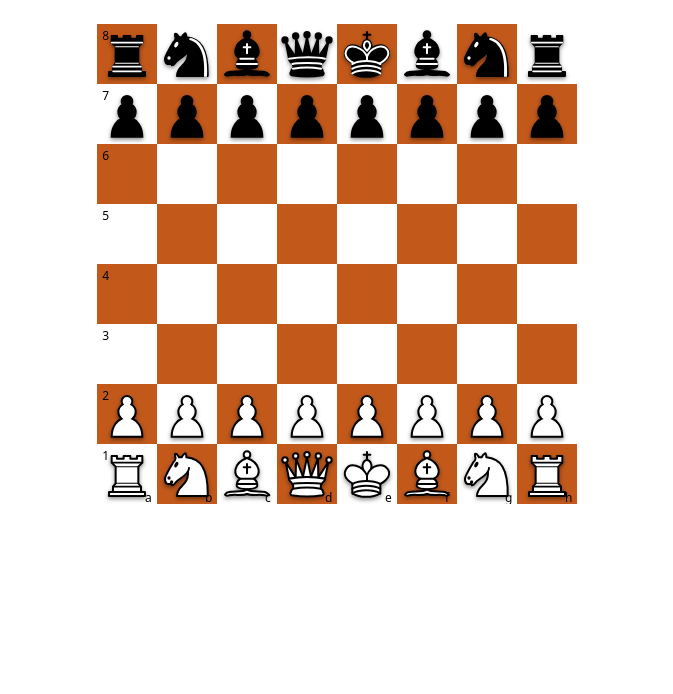
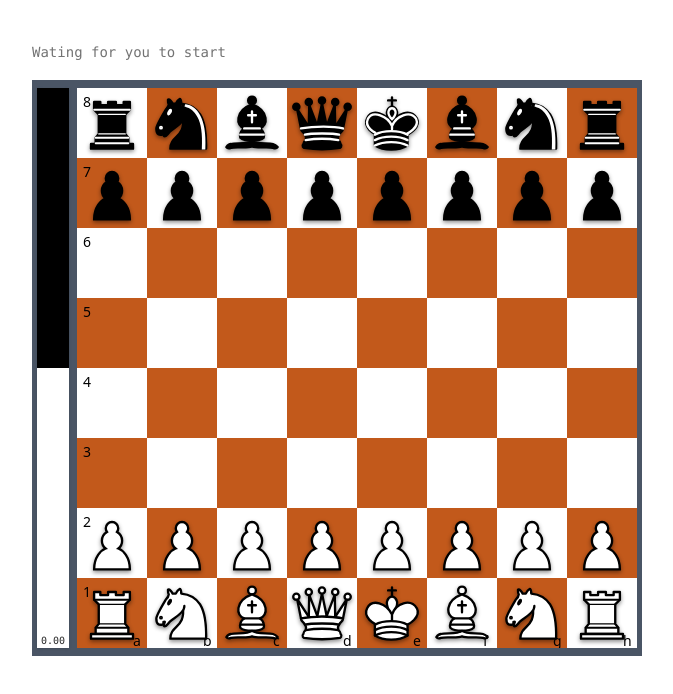
Before and after one commit to EmmanuelAbebe/chessapp, a Next.js app: page / in a window 1280 px wide. Shown: the top 694 px of the page, without its empty margins (303-976 px from the left). Built offline with nearby package versions, Linux system fonts and the light colour scheme.

Commit message:
progress on board component

```diff
--- a/app/Board/Board.tsx
+++ b/app/Board/Board.tsx
@@ -1,6 +1,6 @@
 "use client";
 
-import { useState, useRef, useEffect } from "react";
+import { useState, useRef, useEffect, useMemo } from "react";
 import {
   fenToBoard,
   pieceColor,
@@ -15,6 +15,8 @@ import {
   Piece,
   Square,
   Board as BoardType,
+  files,
+  ranks,
 } from "./types";
 import {
   generatePseudoMoves,
@@ -25,6 +27,9 @@ import {
 } from "./pseudoMoves";
 import { parseUciMove } from "./uci";
 import { useStockfishEngine } from "../../hooks/useStockfishEngine";
+import { EvalBar } from "./EvalBar";
+import { moveToSimpleNotation } from "./simpleMoves";
+import MoveList from "./MoveList";
 
 function parseInitialState(fen: string): {
   board: BoardType;
@@ -60,22 +65,38 @@ function parseInitialState(fen: string): {
   return { board, sideToMove, castling, enPassant };
 }
 
+const squareToAlgebraic = (sq: Square): string => {
+  const file = String.fromCharCode("a".charCodeAt(0) + sq.col);
+  const rank = String(8 - sq.row);
+  return file + rank;
+};
+
+const moveToUci = (m: Move): string => {
+  let uci = squareToAlgebraic(m.from) + squareToAlgebraic(m.to);
+  if (m.promotion) {
+    uci += m.promotion.toLowerCase();
+  }
+  return uci;
+};
+
 export default function Board({ fen }: BoardProps) {
   const init = parseInitialState(fen);
-
   const [board, setBoard] = useState<BoardType>(init.board);
   const [sideToMove, setSideToMove] = useState<Color>(init.sideToMove);
   const [castling, setCastling] = useState<CastlingRights>(init.castling);
   const [enPassantTarget, setEnPassantTarget] = useState<Square | null>(
     init.enPassant
   );
-
   const [selectedSquare, setSelectedSquare] = useState<Square | null>(null);
   const [legalMoves, setLegalMoves] = useState<Move[]>([]);
   const [lastMove, setLastMove] = useState<Move | null>(null);
-
+  const [uciMoves, setUciMoves] = useState<string[]>([]);
+  const [simpleMoves, setSimpleMoves] = useState<string[]>([]);
   const boardRef = useRef<HTMLDivElement | null>(null);
-
+  const [engineColor] = useState<Color>("black");
+  const humanColor: Color = engineColor === "white" ? "black" : "white";
+  const isEngineTurnNow = sideToMove === engineColor;
+  const isHumanTurnNow = sideToMove === humanColor;
   const [dragState, setDragState] = useState<{
     from: Square;
     piece: string;
@@ -83,17 +104,101 @@ export default function Board({ fen }: BoardProps) {
     yPct: number;
   } | null>(null);
 
-  // Engine config: engine plays black
-  const ENGINE_PLAYS_BLACK = true as const;
-  const isEngineTurn = (color: Color) =>
-    ENGINE_PLAYS_BLACK ? color === "black" : color === "white";
-
   const {
     ready: engineReady,
     bestMove: engineBestMove,
+    evaluation: engineEvaluation,
     setFen: engineSetFen,
     goDepth: engineGoDepth,
   } = useStockfishEngine();
+
+  const positionFen = useMemo(
+    () => buildFenFromPosition(board, sideToMove, castling, enPassantTarget),
+    [board, sideToMove, castling, enPassantTarget]
+  );
+
+  // Reset when FEN prop changes
+  useEffect(() => {
+    const next = parseInitialState(fen);
+    setBoard(next.board);
+    setSideToMove(next.sideToMove);
+    setCastling(next.castling);
+    setEnPassantTarget(next.enPassant);
+    setSelectedSquare(null);
+    setLegalMoves([]);
+    setLastMove(null);
+    setUciMoves([]);
+    setSimpleMoves([]); // NEW
+  }, [fen]);
+
+  // Single engine search per position:
+  // - engine to move => mode "play" (we will use bestMove)
+  // - human to move  => mode "eval" (only eval bar)
+  useEffect(() => {
+    if (!engineReady) return;
+    engineSetFen(positionFen);
+    if (isEngineTurnNow) {
+      engineGoDepth(1, "play");
+    } else {
+      engineGoDepth(1, "eval");
+    }
+  }, [engineReady, positionFen, isEngineTurnNow, engineSetFen, engineGoDepth]);
+
+  const squaresFromBoard: Piece[] = board
+    .flatMap((row, r) =>
+      row.map((cell, c) =>
+        cell
+          ? {
+              id: `${r}-${c}`,
+              row: r,
+              col: c,
+              type: cell,
+            }
+          : null
+      )
+    )
+    .filter(Boolean) as Piece[];
+
+  const getSquareFromEvent = (e: React.MouseEvent): Square | null => {
+    if (!boardRef.current) return null;
+    const rect = boardRef.current.getBoundingClientRect();
+    const size = rect.width / 8;
+    const x = e.clientX - rect.left;
+    const y = e.clientY - rect.top;
+    const col = Math.floor(x / size);
+    const row = Math.floor(y / size);
+    if (!inBounds(row, col)) return null;
+    return { row, col };
+  };
+
+  const generateLegalMovesForSquare = (sq: Square): Move[] => {
+    const piece = board[sq.row][sq.col];
+    if (!piece || pieceColor(piece) !== sideToMove) return [];
+
+    const pseudo = generatePseudoMoves(
+      board,
+      sq,
+      sideToMove,
+      castling,
+      enPassantTarget
+    );
+
+    const enemy: Color = sideToMove === "white" ? "black" : "white";
+
+    return pseudo.filter((m) => {
+      if (m.castling) {
+        const row = sq.row;
+        const cols = m.castling === "king" ? [4, 5, 6] : [4, 3, 2];
+        for (const col of cols) {
+          if (squareAttackedBy(board, { row, col }, enemy)) {
+            return false;
+          }
+        }
+      }
+      const nb = makeMove(board, m);
+      return !kingInCheck(nb, sideToMove);
+    });
+  };
 
   const startDragFromPiece = (
     e: React.MouseEvent<HTMLDivElement>,
@@ -102,8 +207,8 @@ export default function Board({ fen }: BoardProps) {
     e.preventDefault();
     e.stopPropagation();
     if (!boardRef.current) return;
-
-    if (pieceColor(p.type) !== sideToMove) return;
+    if (!isHumanTurnNow) return;
+    if (pieceColor(p.type) !== humanColor) return;
 
     const rect = boardRef.current.getBoundingClientRect();
     const x = e.clientX - rect.left;
@@ -151,80 +256,13 @@ export default function Board({ fen }: BoardProps) {
     handleLeftClick(sq);
   };
 
-  useEffect(() => {
-    const next = parseInitialState(fen);
-    setBoard(next.board);
-    setSideToMove(next.sideToMove);
-    setCastling(next.castling);
-    setEnPassantTarget(next.enPassant);
-    setSelectedSquare(null);
-    setLegalMoves([]);
-    setLastMove(null);
-  }, [fen]);
+  const handleLeftClick = (sq: Square) => {
+    if (!isHumanTurnNow) return;
 
-  const squaresFromBoard: Piece[] = board
-    .flatMap((row, r) =>
-      row.map((cell, c) =>
-        cell
-          ? {
-              id: `${r}-${c}`,
-              row: r,
-              col: c,
-              type: cell,
-            }
-          : null
-      )
-    )
-    .filter(Boolean) as Piece[];
-
-  const getSquareFromEvent = (e: React.MouseEvent): Square | null => {
-    if (!boardRef.current) return null;
-    const rect = boardRef.current.getBoundingClientRect();
-    const size = rect.width / 8;
-    const x = e.clientX - rect.left;
-    const y = e.clientY - rect.top;
-    const col = Math.floor(x / size);
-    const row = Math.floor(y / size);
-    if (!inBounds(row, col)) return null;
-    return { row, col };
-  };
-
-  const generateLegalMovesForSquare = (sq: Square): Move[] => {
-    const piece = board[sq.row][sq.col];
-    if (!piece || pieceColor(piece) !== sideToMove) return [];
-
-    const pseudo = generatePseudoMoves(
-      board,
-      sq,
-      sideToMove,
-      castling,
-      enPassantTarget
-    );
-
-    const enemy: Color = sideToMove === "white" ? "black" : "white";
-
-    return pseudo.filter((m) => {
-      if (m.castling) {
-        const row = sq.row;
-        const cols = m.castling === "king" ? [4, 5, 6] : [4, 3, 2];
-
-        for (const col of cols) {
-          if (squareAttackedBy(board, { row, col }, enemy)) {
-            return false;
-          }
-        }
-      }
-
-      const nb = makeMove(board, m);
-      return !kingInCheck(nb, sideToMove);
-    });
-  };
-
-  const handleLeftClick = (sq: Square) => {
     const { row, col } = sq;
     const piece = board[row][col];
 
-    if (piece && pieceColor(piece) === sideToMove) {
+    if (piece && pieceColor(piece) === humanColor) {
       setSelectedSquare(sq);
       setLegalMoves(generateLegalMovesForSquare(sq));
       return;
@@ -241,6 +279,10 @@ export default function Board({ fen }: BoardProps) {
       const movingPiece = board[move.from.row][move.from.col];
       const newBoard = makeMove(board, move);
       setLastMove(move);
+
+      // record notations using board BEFORE the move
+      setUciMoves((prev) => [...prev, moveToUci(move)]);
+      setSimpleMoves((prev) => [...prev, moveToSimpleNotation(move, board)]);
 
       let nextEnPassant: Square | null = null;
       if (move.enPassant) {
@@ -290,32 +332,19 @@ export default function Board({ fen }: BoardProps) {
       setSideToMove(newSideToMove);
       setSelectedSquare(null);
       setLegalMoves([]);
-
-      if (engineReady && isEngineTurn(newSideToMove)) {
-        const fenForEngine = buildFenFromPosition(
-          newBoard,
-          newSideToMove,
-          nextCastling,
-          nextEnPassant
-        );
-        engineSetFen(fenForEngine);
-        engineGoDepth(12);
-      }
     }
   };
 
   const handleBoardClick = (e: React.MouseEvent) => {
     e.preventDefault();
     if (dragState) return;
+    if (!isHumanTurnNow) return;
     const sq = getSquareFromEvent(e);
     if (!sq) return;
     if (e.button === 0) {
       handleLeftClick(sq);
     }
   };
-
-  const files = ["a", "b", "c", "d", "e", "f", "g", "h"];
-  const ranks = ["1", "2", "3", "4", "5", "6", "7", "8"];
 
   const enemySide: Color = sideToMove === "white" ? "black" : "white";
   const kingSquare = findKing(board, sideToMove);
@@ -329,10 +358,8 @@ export default function Board({ fen }: BoardProps) {
     for (let c = 0; c < 8; c++) {
       const p = board[r][c];
       if (!p) continue;
-
       const pieceSide: Color = p === p.toUpperCase() ? "white" : "black";
       if (pieceSide !== sideToMove) continue;
-
       const sq: Square = { row: r, col: c };
       if (squareAttackedBy(board, sq, enemySide)) {
         attackedSquares.push(sq);
@@ -372,8 +399,8 @@ export default function Board({ fen }: BoardProps) {
     e.preventDefault();
     e.stopPropagation();
     if (!boardRef.current) return;
-
-    if (pieceColor(p.type) !== sideToMove) return;
+    if (!isHumanTurnNow) return;
+    if (pieceColor(p.type) !== humanColor) return;
 
     const touch = e.touches[0];
     if (!touch) return;
@@ -438,10 +465,10 @@ export default function Board({ fen }: BoardProps) {
     handleLeftClick(sq);
   };
 
-  // Engine move effect
+  // Engine move
   useEffect(() => {
     if (!engineBestMove) return;
-    if (!isEngineTurn(sideToMove)) return;
+    if (!isEngineTurnNow) return;
 
     const move = parseUciMove(engineBestMove, board, castling, enPassantTarget);
     if (!move) return;
@@ -451,6 +478,10 @@ export default function Board({ fen }: BoardProps) {
 
     const newBoard = makeMove(board, move);
     setLastMove(move);
+
+    // record notations using board BEFORE the move
+    setUciMoves((prev) => [...prev, moveToUci(move)]);
+    setSimpleMoves((prev) => [...prev, moveToSimpleNotation(move, board)]);
 
     let nextEnPassant: Square | null = null;
     if (move.enPassant) {
@@ -496,17 +527,53 @@ export default function Board({ fen }: BoardProps) {
     setLegalMoves([]);
   }, [
     engineBestMove,
-    sideToMove,
+    isEngineTurnNow,
+    board,
     castling,
     enPassantTarget,
-    // do NOT spread board here, and don't put ...board or ...board.flat()
-    // board is intentionally omitted to keep deps length stable
+    sideToMove,
   ]);
+
+  const notationRows = (() => {
+    const rows: { moveNumber: number; white?: string; black?: string }[] = [];
+    for (let i = 0; i < simpleMoves.length; i += 2) {
+      rows.push({
+        moveNumber: i / 2 + 1,
+        white: simpleMoves[i],
+        black: simpleMoves[i + 1],
+      });
+    }
+    return rows;
+  })();
 
   return (
     <div
+      className="w-full flex flex-col items-center"
+      style={{
+        // board: min(70vw,70vh,640px) + eval bar + gap + side padding
+        width: "calc(min(70vw, 70vh, 640px) + 50px)",
+        maxWidth: "100%",
+      }}
+    >
+      {/* Move List*/}
+      <MoveList notationList={notationRows} />
+
+      {/* BOARD + EVAL BAR */}
+      <div className="w-full flex justify-center gap-2 max-w-5xl p-2 bg-gray-600">
+        {/* Eval bar */}
+        <div className="flex flex-col justify-center">
+          <div className="h-full">
+            <EvalBar evaluation={engineEvaluation} sideToMove={sideToMove} />
+          </div>
+        </div>
+
+        {/* Board */}
+        <div
           ref={boardRef}
-      className="relative w-full max-w-[480px] aspect-square bg-chessboard select-none touch-none overscroll-none"
+          className="relative aspect-square bg-chessboard select-none touch-none overscroll-none flex-[0_0_auto]"
+          style={{
+            width: "min(70vw, 70vh, 640px)",
+          }}
           onClick={handleBoardClick}
           onMouseMove={handleMouseMove}
           onMouseUp={handleMouseUp}
@@ -638,6 +705,9 @@ export default function Board({ fen }: BoardProps) {
               dragState.from.row === p.row &&
               dragState.from.col === p.col;
 
+            const canDragThisPiece =
+              isHumanTurnNow && pieceColor(p.type) === humanColor;
+
             const style = isDragging
               ? {
                   position: "absolute" as const,
@@ -658,11 +728,19 @@ export default function Board({ fen }: BoardProps) {
                 key={p.id}
                 className={`piece piece-${p.type}`}
                 style={style}
-            onMouseDown={(e) => startDragFromPiece(e, p)}
-            onTouchStart={(e) => startDragFromPieceTouch(e, p)}
+                onMouseDown={
+                  canDragThisPiece ? (e) => startDragFromPiece(e, p) : undefined
+                }
+                onTouchStart={
+                  canDragThisPiece
+                    ? (e) => startDragFromPieceTouch(e, p)
+                    : undefined
+                }
               />
             );
           })}
         </div>
+      </div>
+    </div>
   );
 }
--- /dev/null
+++ b/app/Board/EvalBar.tsx
@@ -0,0 +1,74 @@
+// components/chess/EvalBar.tsx
+"use client";
+
+import type { Color } from "./types";
+import type { EngineEval } from "../../hooks/useStockfishEngine";
+
+type EvalBarProps = {
+  evaluation: EngineEval | null;
+  sideToMove: Color;
+};
+
+export function EvalBar({ evaluation, sideToMove }: EvalBarProps) {
+  // Convert engine score (side-to-move POV) into "white advantage in pawns"
+  let whiteAdvantagePawns = 0;
+
+  if (evaluation) {
+    if (evaluation.type === "cp") {
+      const pawns = evaluation.value / 100;
+      whiteAdvantagePawns = sideToMove === "white" ? pawns : -pawns;
+    } else if (evaluation.type === "mate") {
+      const sign = evaluation.value > 0 ? 1 : -1; // side to move winning/losing
+      const huge = 10 * sign; // treat mate as ±10 pawns
+      whiteAdvantagePawns = sideToMove === "white" ? huge : -huge;
+    }
+  }
+
+  // Clamp [-10, 10] -> [0, 100] white%
+  const clamped = Math.max(-10, Math.min(10, whiteAdvantagePawns));
+  const whitePct = 50 + clamped * 5; // -10 -> 0, 0 -> 50, +10 -> 100
+
+  const displayText = (() => {
+    if (!evaluation) return "0.00";
+
+    if (evaluation.type === "cp") {
+      const pawns = Math.abs(evaluation.value / 100);
+      return pawns.toFixed(2);
+    }
+
+    const mateIn = Math.abs(evaluation.value);
+    return `M${mateIn}`;
+  })();
+
+  const whiteWinningOrEqual = whiteAdvantagePawns >= 0;
+
+  return (
+    <div className="flex flex-col items-center h-full select-none">
+      <div className="w-3 sm:w-8 h-full bg-neutral-800 overflow-hidden flex flex-col-reverse shadow border-neutral-700">
+        {/* White portion */}
+        <div
+          style={{ height: `${whitePct}%` }}
+          className="bg-white flex flex-col"
+        >
+          {whiteWinningOrEqual && (
+            <p className="mt-auto w-full text-center text-[10px] font-mono text-neutral-800">
+              {displayText}
+            </p>
+          )}
+        </div>
+
+        {/* Black portion */}
+        <div
+          style={{ height: `${100 - whitePct}%` }}
+          className="bg-black flex flex-col"
+        >
+          {!whiteWinningOrEqual && (
+            <p className="mb-auto w-full text-center text-[10px] font-mono text-neutral-200">
+              {displayText}
+            </p>
+          )}
+        </div>
+      </div>
+    </div>
+  );
+}
--- /dev/null
+++ b/app/Board/MoveList.tsx
@@ -0,0 +1,53 @@
+import {
+  FaArrowAltCircleLeft,
+  FaArrowLeft,
+  FaArrowRight,
+} from "react-icons/fa";
+
+interface MoveListProp {
+  notationList: { moveNumber: number; white?: string; black?: string }[];
+}
+
+{
+  /* GAME HEADER: horizontal single-row move list */
+}
+const MoveList = ({ notationList }: MoveListProp) => {
+  return (
+    <div className="flex w-full items-center gap-3 h-12 sm:h-14 text-xs sm:text-sm font-mono">
+      {notationList.length === 0 ? (
+        <div className="text-neutral-500 flex-1 min-w-0">
+          Wating for you to start
+        </div>
+      ) : (
+        <div className="flex-1 flex flex-row min-w-0">
+          <button className="p-2 m-1 cursor-pointer hover:bg-gray-400 rounded">
+            <FaArrowLeft />
+          </button>
+          <ol className="flex flex-row flex-nowrap gap-3 w-full whitespace-nowrap overflow-x-auto custom-scrollbar pr-2 m-1 justify-start">
+            {" "}
+            {/* how to stick to the end when move is made */}
+            {notationList.map((row) => (
+              <li
+                key={row.moveNumber}
+                className="flex items-center gap-1 shrink-0"
+              >
+                <span className="">{row.moveNumber}.</span>
+                <span className="max-w-20 bg-white text-black rounded p-1">
+                  {row.white ?? ""}
+                </span>
+                <span className="max-w-20 bg-black text-white rounded p-1">
+                  {row.black ?? ""}
+                </span>
+              </li>
+            ))}
+          </ol>
+          <button className="p-2 m-1 cursor-pointer hover:bg-gray-400 rounded">
+            <FaArrowRight />
+          </button>
+        </div>
+      )}
+    </div>
+  );
+};
+
+export default MoveList;
--- /dev/null
+++ b/app/Board/simpleMoves.ts
@@ -0,0 +1,29 @@
+import { Square, Move, Board as BoardType } from "./types";
+
+const squareToAlg = (sq: Square): string => {
+  const file = String.fromCharCode("a".charCodeAt(0) + sq.col);
+  const rank = String(8 - sq.row);
+  return file + rank;
+};
+
+export function moveToSimpleNotation(m: Move, boardBefore: BoardType): string {
+  // Castling
+  if (m.castling) {
+    return m.castling === "king" ? "O-O" : "O-O-O";
+  }
+
+  const piece = boardBefore[m.from.row][m.from.col];
+  const p = piece?.toUpperCase();
+  const dest = squareToAlg(m.to);
+
+  // Pawn
+  if (p === "P") {
+    let out = dest;
+    if (m.promotion) out += "=" + m.promotion.toUpperCase();
+    return out;
+  }
+
+  // Minor/major pieces
+  const symbol = p; // N / B / R / Q / K
+  return symbol + dest;
+}
--- a/app/Board/types.ts
+++ b/app/Board/types.ts
@@ -67,3 +67,6 @@ export interface CastlingRights {
 // }
 
 // export type Arrow = { from: Position; to: Position };
+
+export const files = ["a", "b", "c", "d", "e", "f", "g", "h"];
+export const ranks = ["1", "2", "3", "4", "5", "6", "7", "8"];
--- a/app/globals.css
+++ b/app/globals.css
@@ -2,7 +2,7 @@
 
 /* The board background */
 .bg-chessboard {
-  background-image: url("/chess/chessboard2.svg");
+  background-image: url("/chess/board.svg");
   background-size: cover;
   background-position: center;
 }
@@ -280,3 +280,29 @@
 .square-77 {
   transform: translate(calc(7 * var(--sq)), calc(7 * var(--sq)));
 }
+
+/* global.css */
+
+/* Firefox */
+.custom-scrollbar {
+  /* scrollbar-width: thin;
+  scrollbar-color: #444 #1a1a1a; */
+}
+
+.custom-scrollbar::-webkit-scrollbar {
+  height: 6px; /* horizontal */
+  width: 6px; /* vertical   */
+}
+
+.custom-scrollbar::-webkit-scrollbar-track {
+  background: #1a1a1a;
+}
+
+.custom-scrollbar::-webkit-scrollbar-thumb {
+  background: #444;
+  border-radius: 4px;
+}
+
+.custom-scrollbar::-webkit-scrollbar-thumb:hover {
+  background: #555;
+}
--- a/hooks/useStockfishEngine.ts
+++ b/hooks/useStockfishEngine.ts
@@ -6,11 +6,20 @@ import { createStockfishWorker } from "../utils/createStockfishWorker";
 
 type EngineLine = string;
 
+export type EngineEval =
+  | { type: "cp"; value: number } // centipawns, side-to-move POV
+  | { type: "mate"; value: number }; // mate in N, side-to-move POV
+
+type EngineMode = "idle" | "eval" | "play";
+
 export function useStockfishEngine() {
   const engineRef = useRef<Worker | null>(null);
   const [ready, setReady] = useState(false);
   const [bestMove, setBestMove] = useState<string | null>(null);
   const [lastLine, setLastLine] = useState<string | null>(null);
+  const [evaluation, setEvaluation] = useState<EngineEval | null>(null);
+
+  const modeRef = useRef<EngineMode>("idle");
 
   useEffect(() => {
     const worker = createStockfishWorker();
@@ -24,19 +33,39 @@ export function useStockfishEngine() {
 
       if (line === "uciok") {
         setReady(true);
+        return;
+      }
+
+      if (line.startsWith("info ") && line.includes(" score ")) {
+        const tokens = line.split(/\s+/);
+        const idx = tokens.indexOf("score");
+        if (idx !== -1 && idx + 2 < tokens.length) {
+          const t = tokens[idx + 1]; // cp | mate
+          const vStr = tokens[idx + 2];
+          const v = Number(vStr);
+          if (!Number.isNaN(v)) {
+            if (t === "cp") {
+              setEvaluation({ type: "cp", value: v });
+            } else if (t === "mate") {
+              setEvaluation({ type: "mate", value: v });
+            }
+          }
+        }
       }
 
       if (line.startsWith("bestmove")) {
-        const parts = line.split(" ");
-        if (parts.length >= 2) {
-          setBestMove(parts[1]);
+        // Only treat this as a move when we requested a "play" search
+        if (modeRef.current === "play") {
+          const parts = line.split(/\s+/);
+          const bm = parts[1];
+          if (bm && bm !== "(none)") {
+            setBestMove(bm);
+          }
         }
+        modeRef.current = "idle";
       }
-
-      // If you want eval/depth, parse lines starting with "info".
     };
 
-    // Initialize in UCI mode
     worker.postMessage("uci");
 
     return () => {
@@ -60,9 +89,12 @@ export function useStockfishEngine() {
   );
 
   const goDepth = useCallback(
-    (depth: number) => {
+    (depth: number, mode: EngineMode = "eval") => {
       if (!engineRef.current) return;
-      setBestMove(null);
+      modeRef.current = mode;
+      if (mode === "play") {
+        setBestMove(null);
+      }
       send(`go depth ${depth}`);
     },
     [send]
@@ -72,8 +104,9 @@ export function useStockfishEngine() {
     ready,
     bestMove,
     lastLine,
+    evaluation,
     setFen,
-    goDepth,
+    goDepth, // now takes (depth, mode)
     send,
   };
 }
--- a/package.json
+++ b/package.json
@@ -9,6 +9,7 @@
     "lint": "eslint"
   },
   "dependencies": {
+    "chess.js": "^1.4.0",
     "next": "16.0.3",
     "react": "19.2.0",
     "react-dom": "19.2.0",
```
Also changed, not shown: public/chess/board.svg (added), 1 other file (tests, documents, lock files or other folders). Lines whose indentation alone changed are shown as unchanged.
